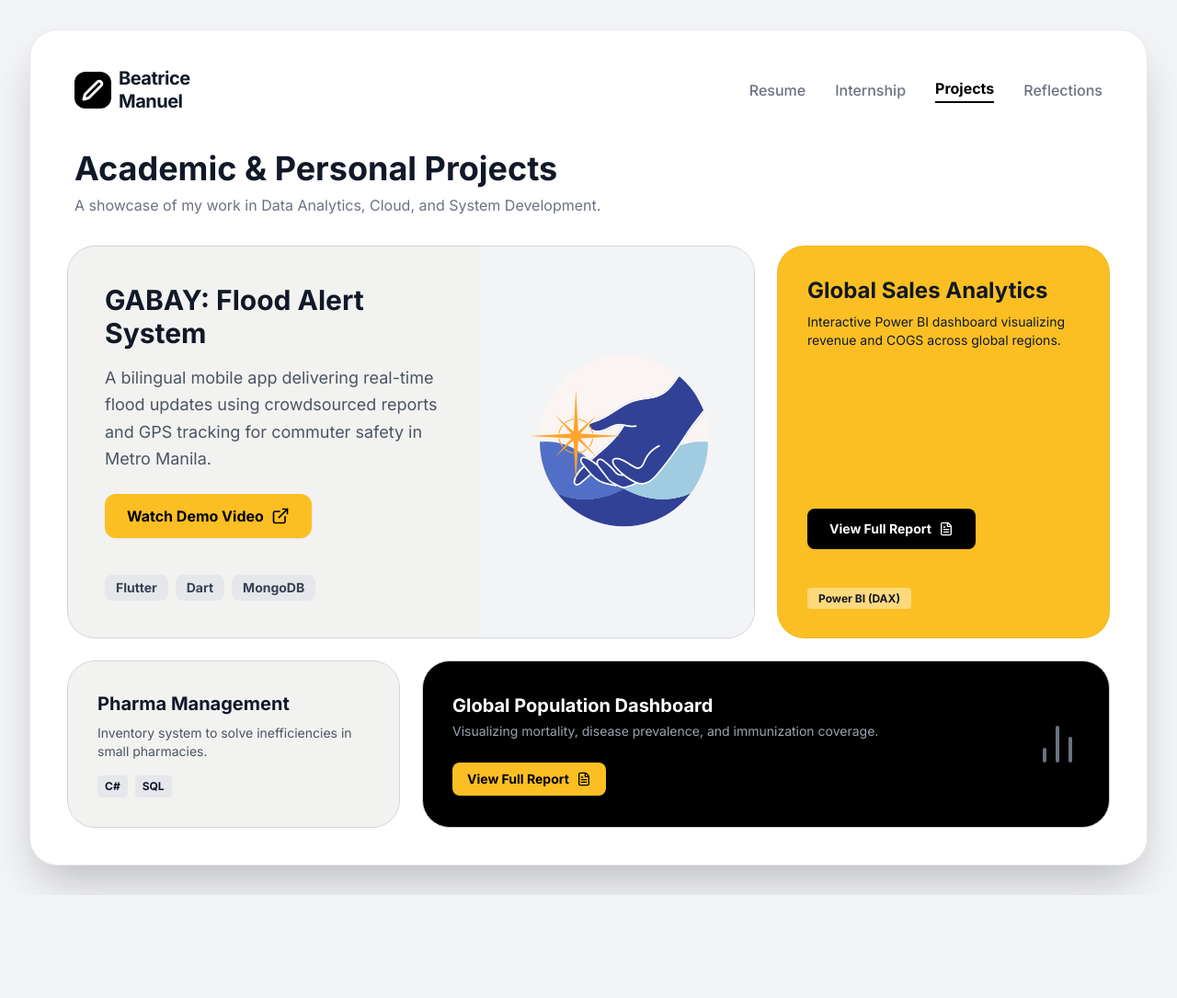
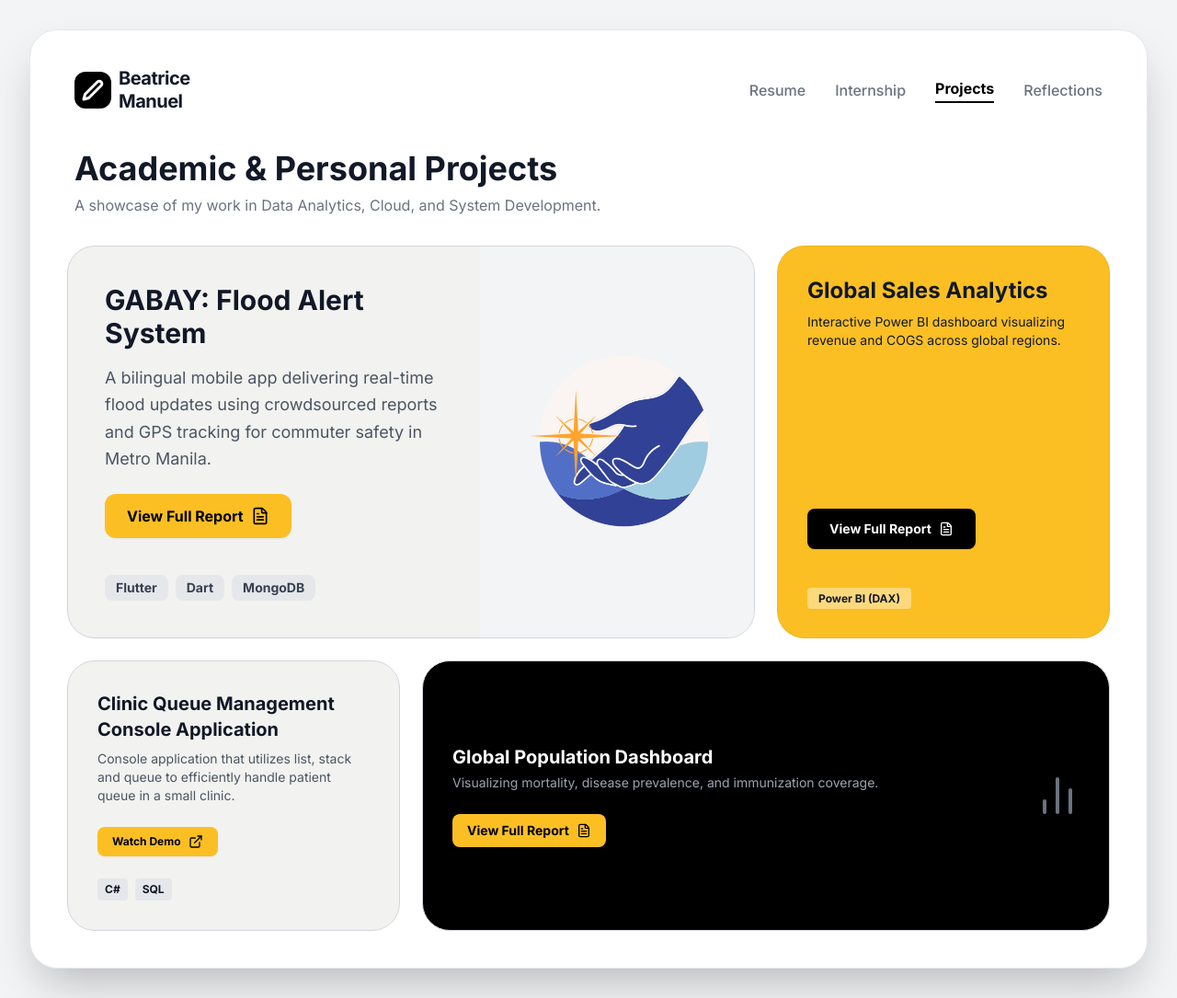
Before and after one commit to b-manuel/beatrice.manuel-portfolio, a plain HTML site: page projects.html in a window 1280 px wide. Shown: the whole page at 92% size. Before the commit the page ends 973 px from the top, so only its background shows below. Drawn offline with nearby package versions, Linux system fonts and the light colour scheme.

Commit message:
Add files via upload

```diff
--- a/projects.html
+++ b/projects.html
@@ -47,10 +47,10 @@
                             </p>
 
                             <div class="mt-auto mb-8">
-                                <a href="https://www.youtube.com/watch?v=Ch5vKjOlvaw" target="_blank" rel="noopener noreferrer"
+                                <a href="assets/documents/Gabay Capstone Paper.pdf" target="_blank"
                                    class="inline-flex items-center gap-2 bg-[#fbbf24] hover:bg-[#f59e0b] text-black font-bold py-3 px-6 rounded-xl transition-colors shadow-sm">
-                                    <span>Watch Demo Video</span>
-                                    <i data-lucide="external-link" class="w-5 h-5"></i>
+                                    <span>View Full Report</span>
+                                    <i data-lucide="file-text" class="w-5 h-5"></i>
                                 </a>
                             </div>
                         </div>
@@ -90,9 +90,18 @@
                 </div>
             </div>
 
-            <div class="bg-[#f2f2f0] rounded-30 p-8 border border-gray-300 bento-card">
-                <h3 class="text-xl font-bold mb-2">Pharma Management</h3>
-                <p class="text-gray-600 text-sm mb-4">Inventory system to solve inefficiencies in small pharmacies.</p>
+            <div class="bg-[#f2f2f0] rounded-30 p-8 border border-gray-300 bento-card flex flex-col justify-between">
+                <div>
+                    <h3 class="text-xl font-bold mb-2">Clinic Queue Management Console Application</h3>
+                    <p class="text-gray-600 text-sm mb-6">Console application that utilizes list, stack and queue to efficiently handle patient queue in a small clinic.</p>
+
+                    <a href="https://www.youtube.com/watch?v=1xNxilPWRaE" target="_blank" rel="noopener noreferrer"
+                       class="inline-flex items-center gap-2 bg-[#fbbf24] hover:bg-[#f59e0b] text-black text-xs font-bold py-2 px-4 rounded-lg transition-colors shadow-sm mb-6">
+                        <span>Watch Demo</span>
+                        <i data-lucide="external-link" class="w-4 h-4"></i>
+                    </a>
+                </div>
+
                 <div class="flex gap-2">
                     <span class="bg-gray-200 px-2 py-1 rounded text-xs font-bold">C#</span>
                     <span class="bg-gray-200 px-2 py-1 rounded text-xs font-bold">SQL</span>
```
Also changed, not shown: index.html (+13 -1 lines), resume.html (+2 -2 lines), 1 other file.
